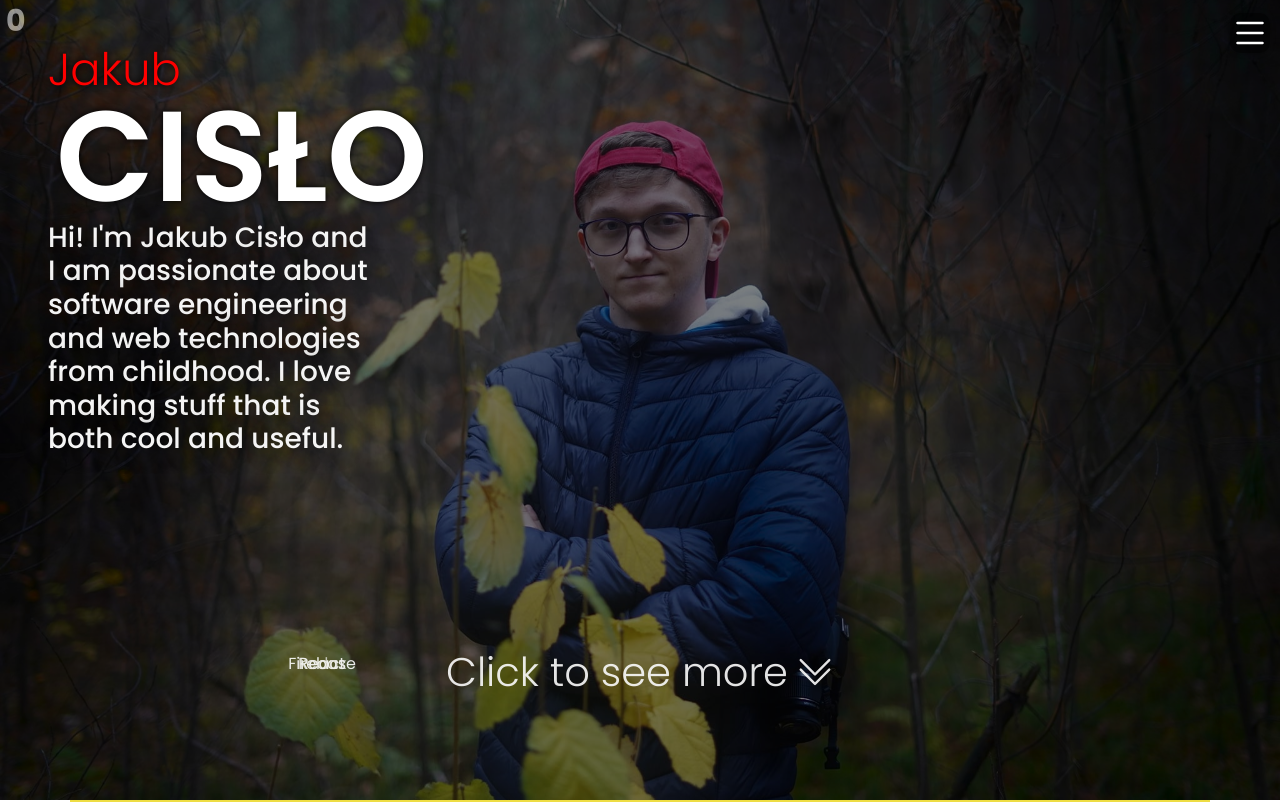
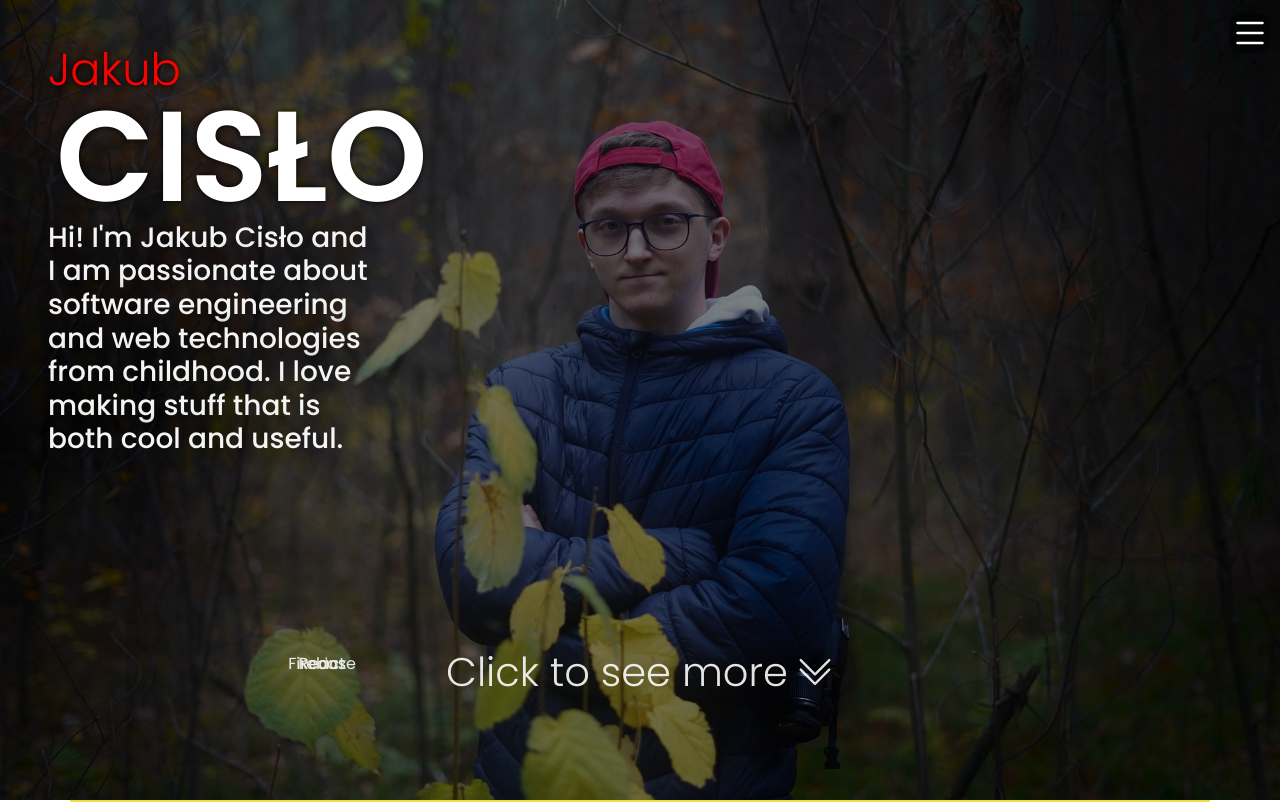
Before and after one commit to bobred18/portfolio, a React (Vite) app: page / in a window 1280 px wide. Shown: the top 802 px of the page. Built offline with nearby package versions, Linux system fonts and the light colour scheme.

Commit message:
Hide Debugging Component

```diff
--- a/src/App.tsx
+++ b/src/App.tsx
@@ -58,7 +58,7 @@ function App() {
   return (
     <div className="app h-100 w-100">
       <BrowserRouter>
-        <DebugBox step={step} />
+        {/* <DebugBox step={step} /> */}
         <Routes>
           <Route path='/cv' element={<CV />} />
           <Route path='/' element={<Main step={step} />} />
```
